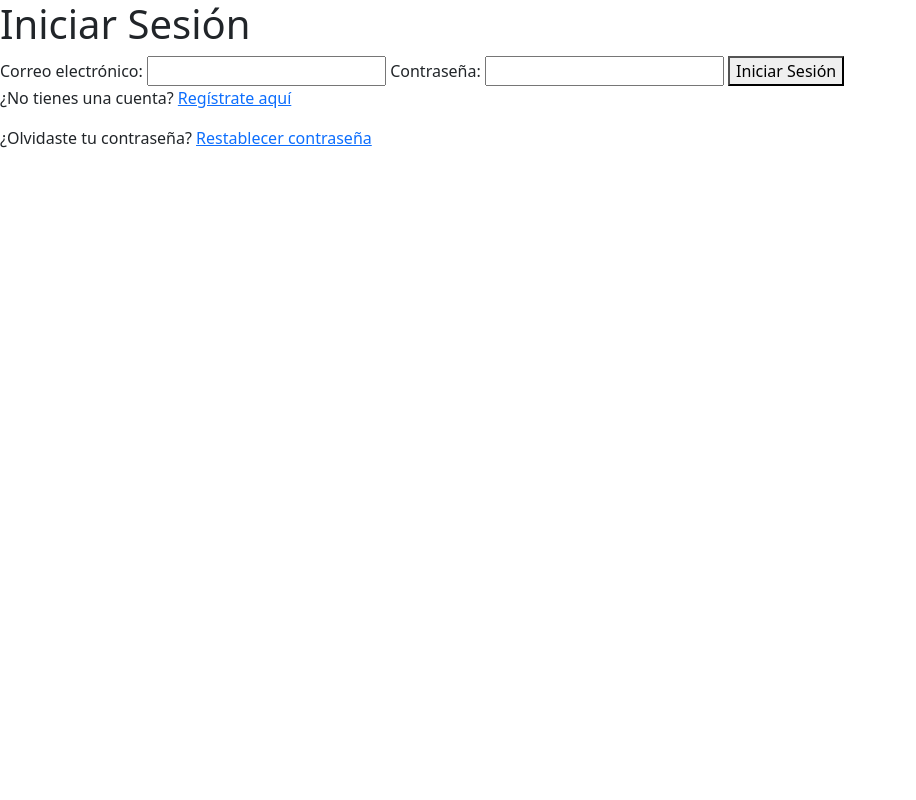
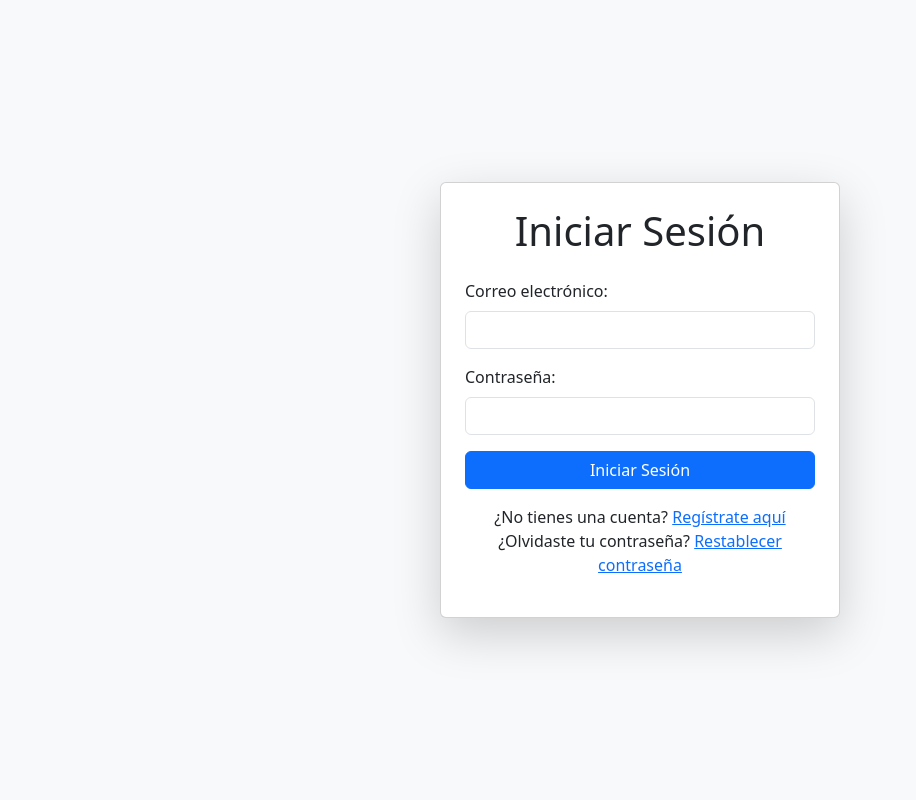
Before and after one commit to HAjiMe-0/BDdentista, a Flask app: page /login in a window 1280 px wide. Shown: the whole page, without its empty margins (0-916 px from the left). Run offline with Flask 3, Linux system fonts and the light colour scheme; some libraries are stand-ins or nearby versions.

Commit message:
arreglos

```diff
--- a/app/controllers.py
+++ b/app/controllers.py
@@ -180,6 +180,9 @@ def edit_doctor(doctor_id):
         if 'email' in request.form:
             doctor.email = request.form['email']
 
+        # Actualiza el nombre en la sesión después de guardar los cambios
+        session['doctor_name'] = doctor.nombre
+
         db.session.commit()
         flash('Perfil actualizado exitosamente.', 'success')
         return redirect(url_for('main.edit_doctor', doctor_id=doctor_id))
--- a/app/templates/login.html
+++ b/app/templates/login.html
@@ -9,27 +9,41 @@
     <!-- Tu propio CSS (opcional) -->
     <link rel="stylesheet" href="{{ url_for('static', filename='css/styles.css') }}">
 </head>
-<body>
-    <div class="login-container">
-        <h1>Iniciar Sesión</h1>
+<body class="bg-light">
+    <div class="container d-flex justify-content-center align-items-center vh-100">
+        <div class="card p-4 shadow-lg" style="max-width: 400px; width: 100%;">
+            <h1 class="text-center mb-4">Iniciar Sesión</h1>
+
             {% with messages = get_flashed_messages(with_categories=true) %}
                 {% if messages %}
-                <ul>
+                    <div class="alert-container">
                         {% for category, message in messages %}
-                        <li class="{{ category }}">{{ message }}</li>
+                            <div class="alert alert-{{ category }} alert-dismissible fade show" role="alert">
+                                {{ message }}
+                                <button type="button" class="btn-close" data-bs-dismiss="alert" aria-label="Close"></button>
+                            </div>
                         {% endfor %}
-                </ul>
+                    </div>
                 {% endif %}
             {% endwith %}
+
             <form method="POST" action="{{ url_for('main.login') }}">
-            <label for="email">Correo electrónico:</label>
-            <input type="email" id="email" name="email" required>
-            <label for="contraseña">Contraseña:</label>
-            <input type="password" id="contraseña" name="contraseña" required>
-            <button type="submit">Iniciar Sesión</button>
+                <div class="mb-3">
+                    <label for="email" class="form-label">Correo electrónico:</label>
+                    <input type="email" id="email" name="email" class="form-control" required>
+                </div>
+                <div class="mb-3">
+                    <label for="contraseña" class="form-label">Contraseña:</label>
+                    <input type="password" id="contraseña" name="contraseña" class="form-control" required>
+                </div>
+                <button type="submit" class="btn btn-primary w-100">Iniciar Sesión</button>
             </form>
-        <p>¿No tienes una cuenta? <a href="{{ url_for('main.register') }}">Regístrate aquí</a></p>
-        <p>¿Olvidaste tu contraseña? <a href="{{ url_for('main.reset_password') }}">Restablecer contraseña</a></p>
+            <p class="text-center mt-3">
+                ¿No tienes una cuenta? <a href="{{ url_for('main.register') }}">Regístrate aquí</a>
+                ¿Olvidaste tu contraseña? <a href="{{ url_for('main.reset_password') }}">Restablecer contraseña</a>
+            </p>
+
+        </div>
     </div>
 
     <!-- Bootstrap Bundle JS -->
```
Lines whose indentation alone changed are shown as unchanged.
